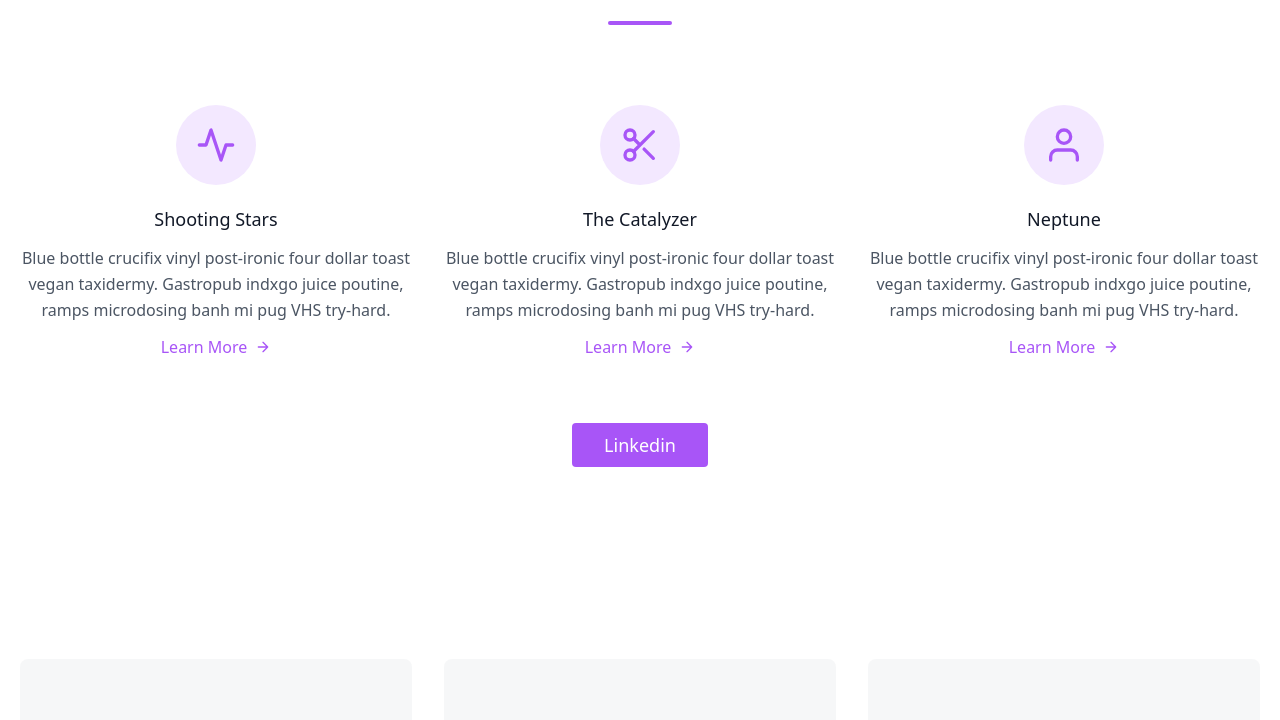
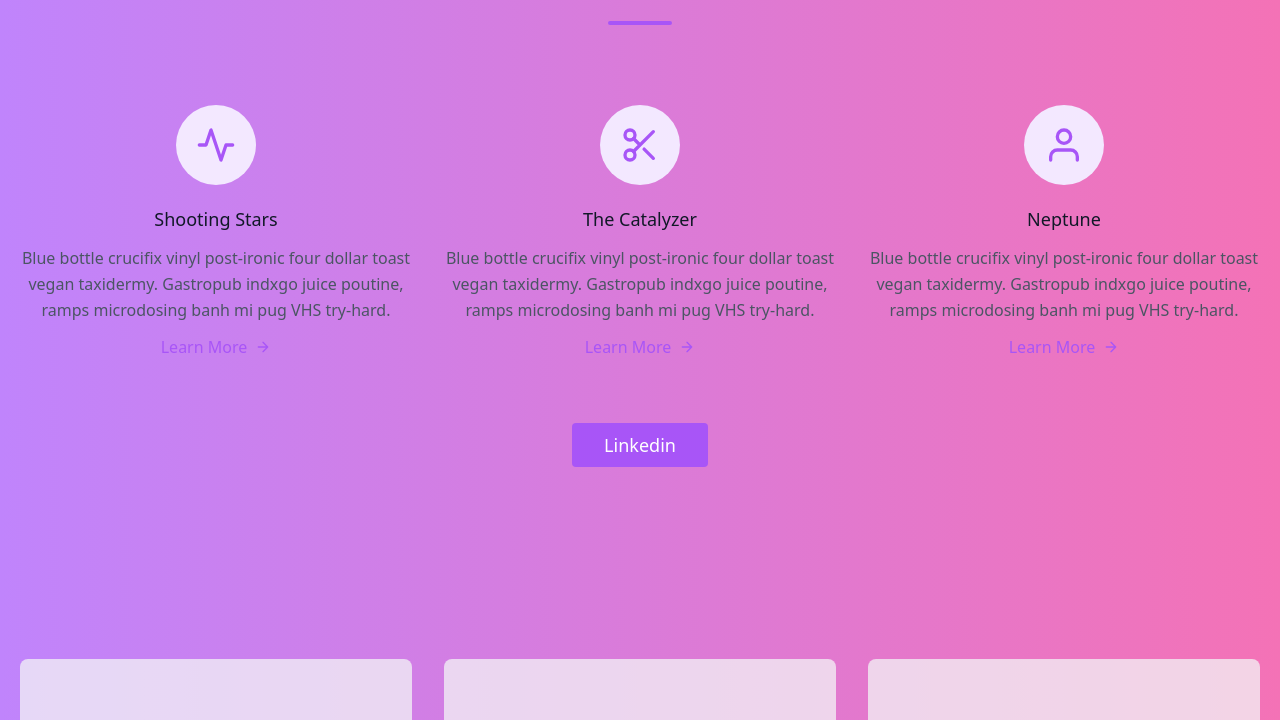
Before and after one commit to s0umi/s0umi.github.io, a plain HTML site: page index.html in a window 1280 px wide. Shown: the part 283-1003 px from the top of the page. Drawn offline with nearby package versions, Linux system fonts and the light colour scheme.

Commit message:
Update index.html

```diff
--- a/index.html
+++ b/index.html
@@ -7,7 +7,7 @@
     <script src="https://cdn.tailwindcss.com"></script>
     <title>Document</title>
 </head>
-<body>
+<body class="bg-gradient-to-r from-purple-400 to-pink-400">
 
    <header class="text-gray-600 body-font">
   <div class="container mx-auto flex flex-wrap p-5 flex-col md:flex-row items-center">
```
